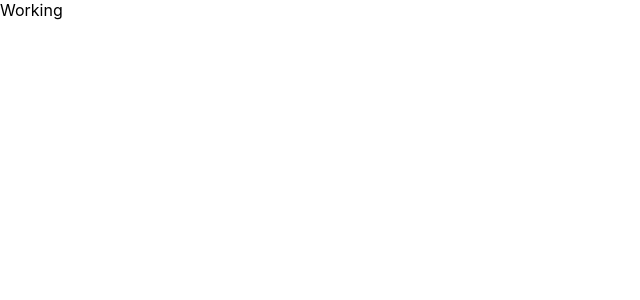
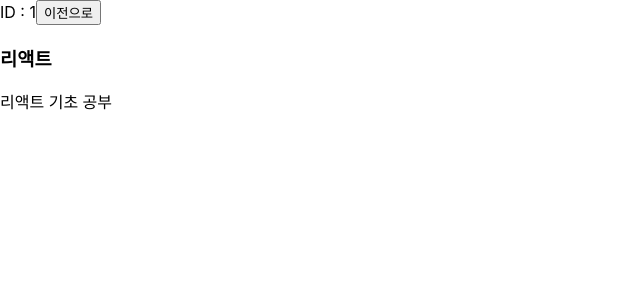
Before and after one commit to UkTheBlood/todolist-2, a React (Create React App) app: page /working/1 in a window 1280 px wide. Shown: the top 300 px of the page, without its empty margins (0-640 px from the left). Built offline with nearby package versions, Linux system fonts and the light colour scheme.

Commit message:
detail page finish

```diff
--- a/src/pages/Home.jsx
+++ b/src/pages/Home.jsx
@@ -7,7 +7,7 @@ function Home() {
     // todo 리스트 초기값
     const [todo, setTodo] = useState(todos);    // []안에 넣으면 이중배열이 됨
 
-    console.log(todo)
+    // console.log(todo)
 
     const [title, setTitle] = useState('')
     const [desc, setDesc] = useState('')
@@ -119,7 +119,9 @@ function Home() {
                                     <div
                                         key={item.id}
                                     >
-                                        <p className='detail'>상세보기</p>
+                                        <Link
+                                            key={item.id}
+                                            to={`/working/${item.id}`}>상세보기</Link>
                                         <h3>{item.title}</h3>
                                         <p>{item.desc}</p>
                                         <button onClick={() => deleteButton(item.id)}>삭제하기</button>
--- a/src/pages/Working.jsx
+++ b/src/pages/Working.jsx
@@ -1,12 +1,27 @@
 import React from "react";
-import { useParams } from "react-router-dom";
+import { Link, useParams } from "react-router-dom";
+import { todos } from "../shared/todos";
 
 function Working() {
 
     const params = useParams();
-    console.log('params', params)
 
-    return <div>Working</div>
+    const foundTodos = todos.find((item) => {
+        return item.id === parseInt(params.id);
+    })
+
+    console.log(foundTodos)
+
+    return (
+        <div>
+            <span>ID : {foundTodos.id}</span>
+
+            <Link to={'/'}><button>이전으로</button></Link>
+
+            <h3>{foundTodos.title}</h3>
+            <p>{foundTodos.desc}</p>
+        </div>
+    )
 }
 
 export default Working;
```
